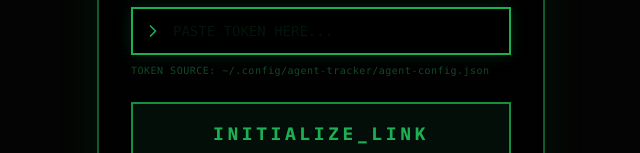
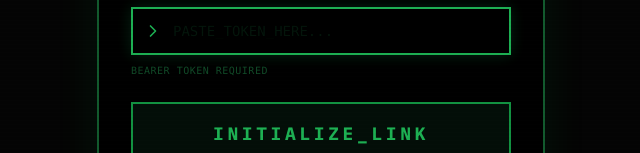
Before and after one commit to iocrazy/ai-tracker, a React (Vite) app in the folder web/: page / in a window 1280 px wide. Shown: the part 397-550 px from the top of the page, without its empty margins (319-959 px from the left). Built offline with nearby package versions, Linux system fonts and the light colour scheme; the HTML template or start-up script is replaced by a standard one.

Commit message:
fix: remove token file path hint from login page

```diff
--- a/web/src/components/LoginView.tsx
+++ b/web/src/components/LoginView.tsx
@@ -82,7 +82,7 @@ export const LoginView: React.FC<LoginViewProps> = ({ onTokenSubmit, error }) =>
                         />
                     </div>
                     <p className="text-green-900 text-[10px] font-mono mt-2 tracking-wider">
-                        TOKEN SOURCE: ~/.config/agent-tracker/agent-config.json
+                        BEARER TOKEN REQUIRED
                     </p>
                 </div>
 
```
